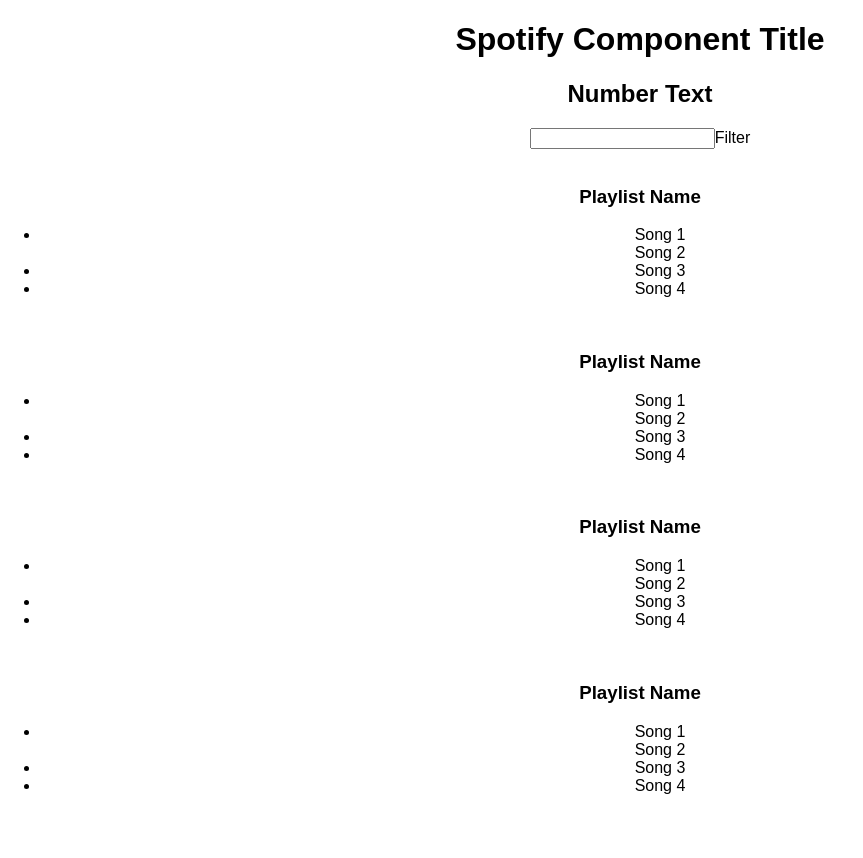
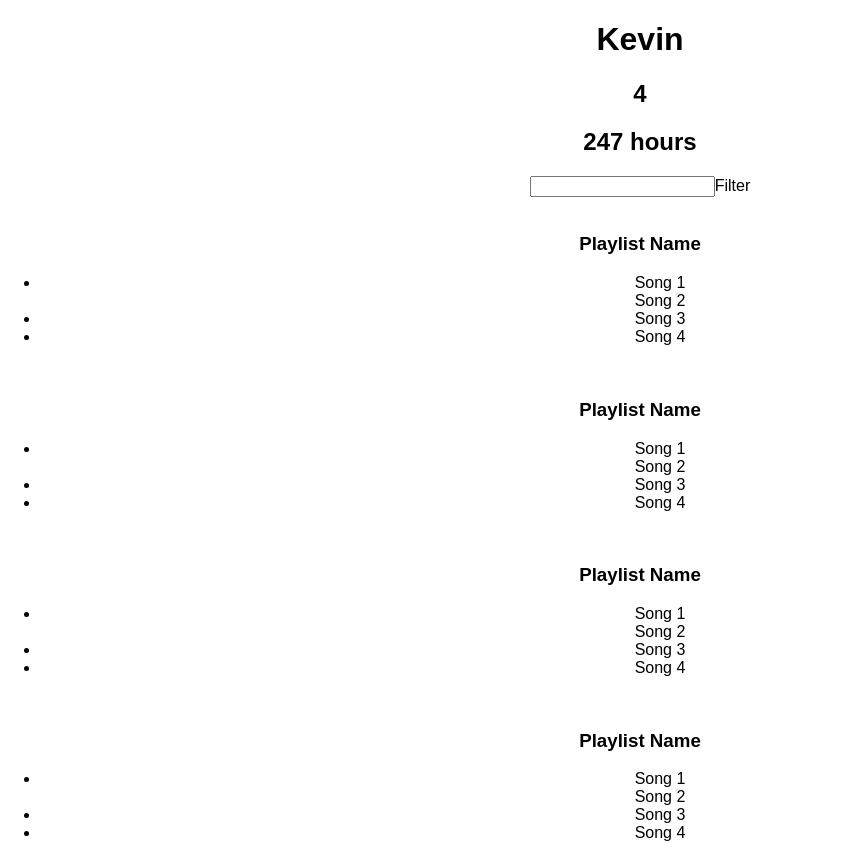
Before and after one commit to KevinSanji/sick_playlists, a React (Create React App) app: page / in a window 1280 px wide. Shown: the whole page, without its empty margins (0-863 px from the left). Before the commit the page ends 811 px from the top, so only its background shows below. Built offline with nearby package versions, Linux system fonts and the light colour scheme.

Commit message:
Added fake server data for playlist and hours counter components

```diff
--- a/src/App.js
+++ b/src/App.js
@@ -2,13 +2,69 @@
 import logo from './logo.svg';
 import './App.css';
 
-class Aggregate extends Component {
+let fakeServerData = {
+  user: {
+    name: 'Kevin',
+    playlists: [
+      {
+        name: 'My favorites',
+        songs: [
+          {name: 'Song1', duration: 1234},
+          {name: 'Song2', duration: 1234},
+          {name: 'Song3', duration: 1234}
+        ]
+      },
+      {
+        name: 'Discover weekly',
+        songs: [
+          {name: 'Song1', duration: 1234},
+          {name: 'Song2', duration: 1234},
+          {name: 'Song3', duration: 1234}
+        ]
+      },
+      {
+        name: 'Discover weekly',
+        songs: [
+          {name: 'Song1', duration: 1234},
+          {name: 'Song2', duration: 1234},
+          {name: 'Song3', duration: 1234}
+        ]
+      },
+      {
+        name: 'Discover weekly',
+        songs: [
+          {name: 'Song1', duration: 1234},
+          {name: 'Song2', duration: 1234},
+          {name: 'Song3', duration: 1234}
+        ]
+      }
+    ]
+  }
+};
+
+class PlaylistCounter extends Component {
   render() {
     return (
       <div>
-        <h2>Number Text</h2>
+        <h2>{this.props.playlists.length}</h2>
       </div>
     )
+  }
+}
+
+class HoursCounter extends Component {
+  render() {
+    let allSongs = this.props.playlists.reduce((songs, eachPlaylist) => {
+      return songs.concat(eachPlaylist.songs)
+    }, []);
+    let totalDuration = allSongs.reduce((sum, eachSong) => {
+      return sum + eachSong.duration;
+    }, 0)
+    return (
+      <div>
+        <h2>{Math.round(totalDuration/60)} hours</h2>
+      </div>
+    );
   }
 }
 
@@ -37,17 +93,33 @@
 }
 
 class App extends Component {
+  constructor() {
+    super();
+    this.state = {serverData: {}}
+  }
+  componentDidMount() {
+    setTimeout(() => {
+      this.setState({serverData: fakeServerData});
+    }, 1000);
+  }
   render() {
     let name = 'Kevin'
     return (
       <div className="App">
-        <h1>Spotify Component Title</h1>
-        <Aggregate/>
-        <Filter/>
-        <Playlist/>
-        <Playlist/>
-        <Playlist/>
-        <Playlist/>
+        {this.state.serverData.user ?
+        <div>
+          <h1>
+            {this.state.serverData.user.name}
+          </h1>
+          <PlaylistCounter playlists={this.state.serverData.user.playlists}/>
+          <HoursCounter playlists={this.state.serverData.user.playlists}/>
+          <Filter/>
+          <Playlist/>
+          <Playlist/>
+          <Playlist/>
+          <Playlist/>
+        </div> : <h1>'Loading'</h1>
+        }
       </div>
     );
   }
```
